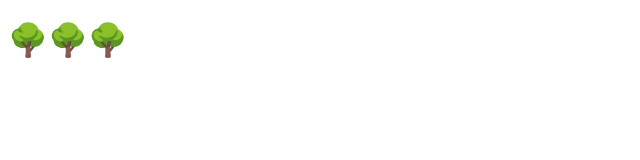
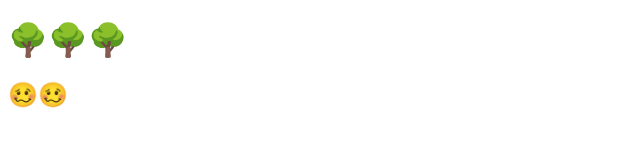
Before and after one commit to s7osman/git-branching-lesson, a plain HTML site: page index.html in a window 1280 px wide. Shown: the whole page, without its empty margins (0-640 px from the left). Drawn offline with Linux system fonts and the light colour scheme.

Commit message:
added an h2 :rocket::rocket::rocket:

```diff
--- a/index.html
+++ b/index.html
@@ -8,5 +8,6 @@
 </head>
 <body>
   <h1> 🌳🌳🌳 </h1>
+  <h2>🥴🥴</h2>
 </body>
 </html>
```
